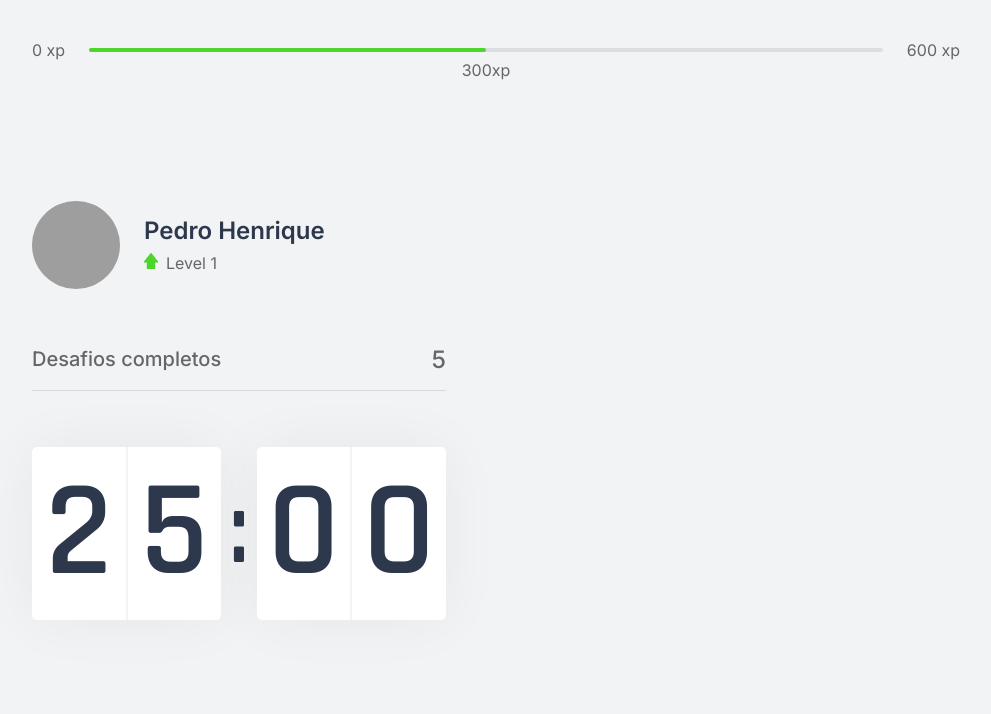
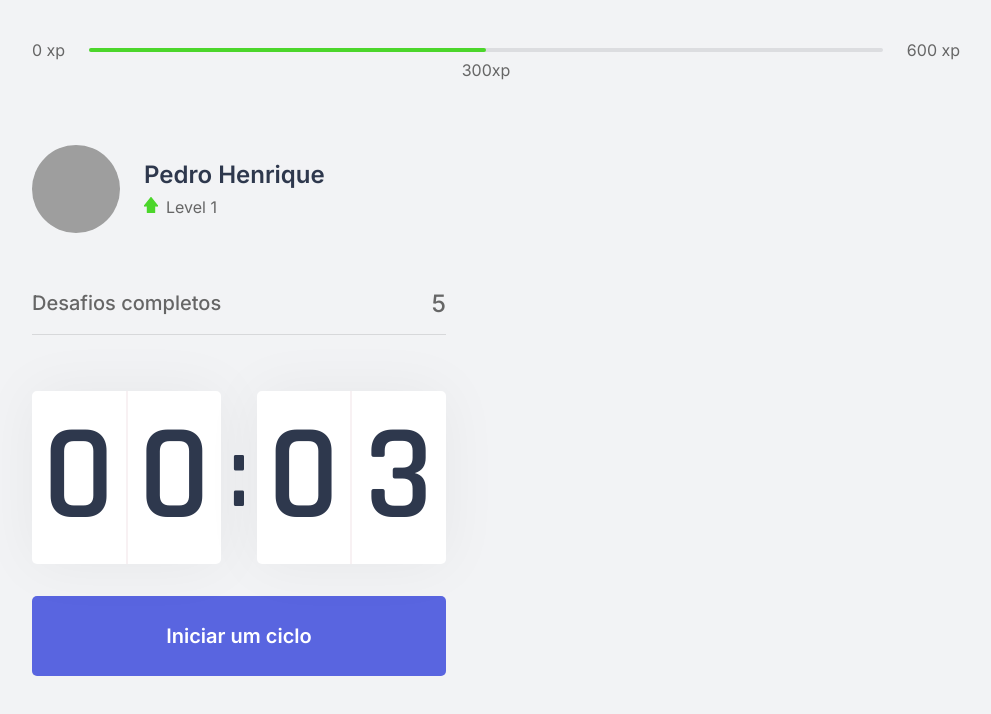
Before and after one commit to Henrickqt/moveit, a Next.js app: page / in a window 1280 px wide. Shown: the top 714 px of the page, without its empty margins (144-1135 px from the left). Built offline with nearby package versions, Linux system fonts and the light colour scheme; grey boxes are pictures that could not be loaded.

Commit message:
Countdown functionality

```diff
--- a/src/components/Countdown.tsx
+++ b/src/components/Countdown.tsx
@@ -1,17 +1,82 @@
+import { useEffect, useState } from 'react';
+
 import styles from '../styles/components/Countdown.module.css';
 
+let countdownTimeout: NodeJS.Timeout;
+
 export function Countdown() {
+  const [time, setTime] = useState(3);
+  const [isActive, setIsActive] = useState(false);
+  const [hasFinished, setHasFinished] = useState(false);
+
+  const minutes = Math.floor(time / 60);
+  const seconds = time % 60;
+
+  const [minuteLeft, minuteRight] = String(minutes).padStart(2, '0').split('');
+  const [secondLeft, secondRight] = String(seconds).padStart(2, '0').split('');
+
+  function startCountdown() {
+    setIsActive(true);
+  }
+
+  function resetCountdown() {
+    clearTimeout(countdownTimeout);
+    setIsActive(false);
+    setTime(3);
+  }
+
+  useEffect(() => {
+    if (isActive && time > 0) {
+      countdownTimeout = setTimeout(() => {
+        setTime(time - 1);
+      }, 1000);
+    }
+    else if (isActive && time === 0) {
+      setHasFinished(true);
+      setIsActive(false);
+    }
+  }, [isActive, time]);
+
   return (
-    <div className={styles.countdownContainer}>
-      <div>
-        <span>2</span>
-        <span>5</span>
+    <div>
+      <div className={styles.countdownContainer}>
+        <div>
+          <span>{minuteLeft}</span>
+          <span>{minuteRight}</span>
+        </div>
+        <span>:</span>
+        <div>
+          <span>{secondLeft}</span>
+          <span>{secondRight}</span>
+        </div>
       </div>
-      <span>:</span>
-      <div>
-        <span>0</span>
-        <span>0</span>
-      </div>
+
+      {hasFinished
+        ? (<button
+          disabled
+          className={styles.countdownButton}
+        >
+          Ciclo encerrado
+        </button>)
+        : <>
+          {isActive
+            ? (<button
+              type="button"
+              className={`${styles.countdownButton} ${styles.countdownButtonActive}`}
+              onClick={resetCountdown}
+            >
+              Abandonar ciclo
+            </button>)
+            : (<button
+              type="button"
+              className={styles.countdownButton}
+              onClick={startCountdown}
+            >
+              Iniciar um ciclo
+            </button>)
+          }
+        </>
+      }
     </div>
   );
 }
--- a/src/styles/components/Countdown.module.css
+++ b/src/styles/components/Countdown.module.css
@@ -34,3 +34,39 @@
   font-size: 6.25rem;
   margin: 0 0.5rem;
 }
+
+.countdownButton {
+  width: 100%;
+  height: 5rem;
+  border: 0;
+  border-radius: 5px;
+  margin-top: 2rem;
+  background: var(--blue);
+  color: var(--white);
+  font-size: 1.25rem;
+  font-weight: 600;
+  display: flex;
+  align-items: center;
+  justify-content: center;
+  transition: background-color 0.2s;
+}
+
+.countdownButton:not(:disabled):hover {
+  background: var(--blue-dark);
+}
+
+.countdownButtonActive {
+  background: var(--white);
+  color: var(--title);
+}
+
+.countdownButtonActive:not(:disabled):hover {
+  background: var(--red);
+  color: var(--white);
+}
+
+.countdownButton:disabled {
+  background: var(--white);
+  color: var(--text);
+  cursor: not-allowed;
+}
```
